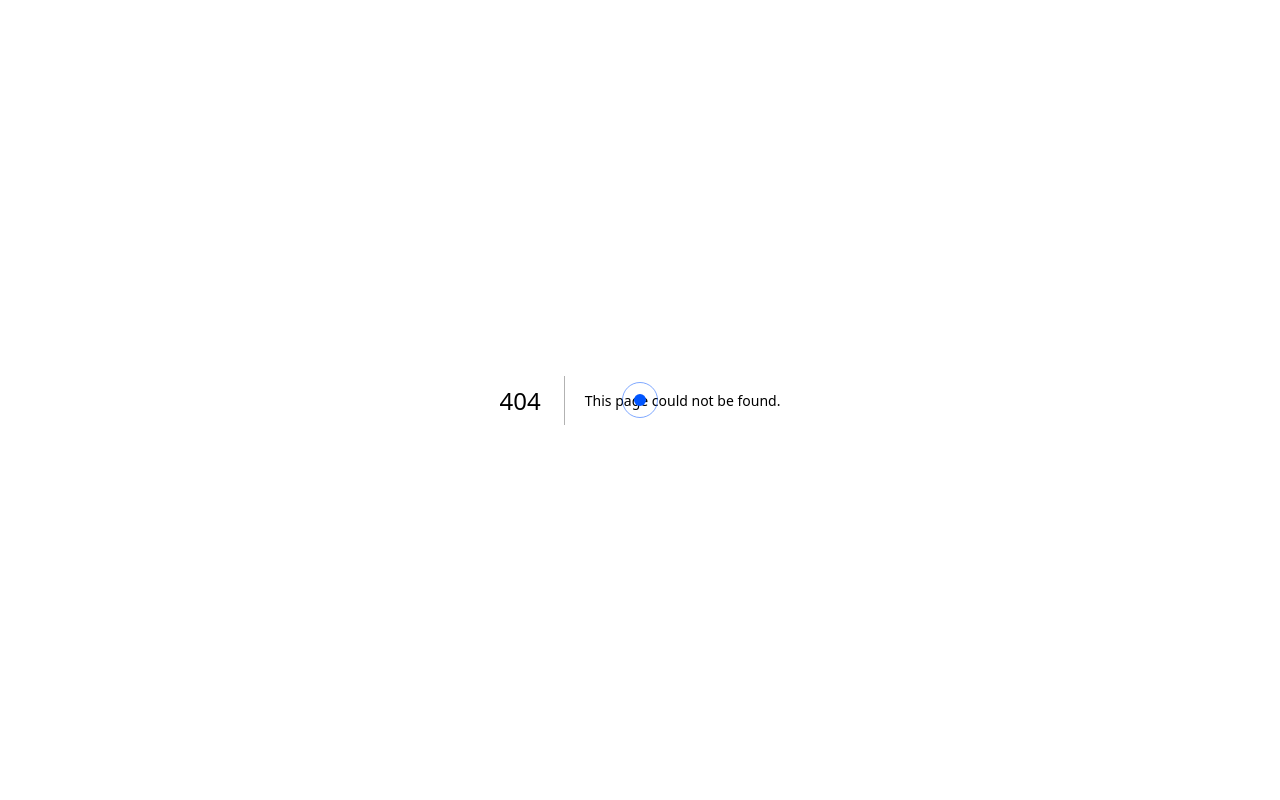
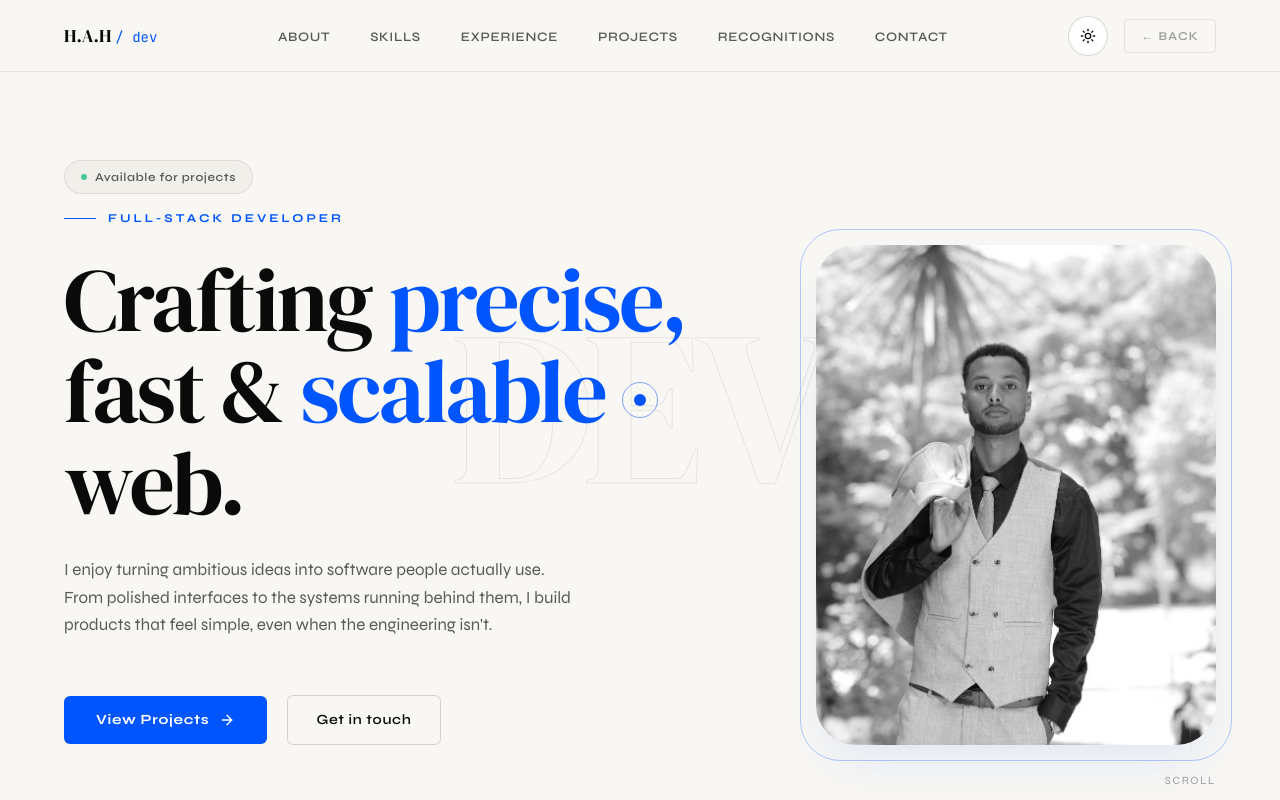
Before and after one commit to haile121/portfolio, a Next.js app: page /dev in a window 1280 px wide. Before the commit this address had no page. Built offline with nearby package versions, Linux system fonts and the light colour scheme.

Commit message:
Add dev portfolio route page

```diff
--- /dev/null
+++ b/src/app/dev/page.tsx
@@ -0,0 +1,9 @@
+import { DevPortfolio } from "../../components/dev/DevPortfolio";
+
+export default function DevPage() {
+  return (
+    <main className="w-full min-h-screen relative overflow-hidden bg-bg">
+      <DevPortfolio />
+    </main>
+  );
+}
```
